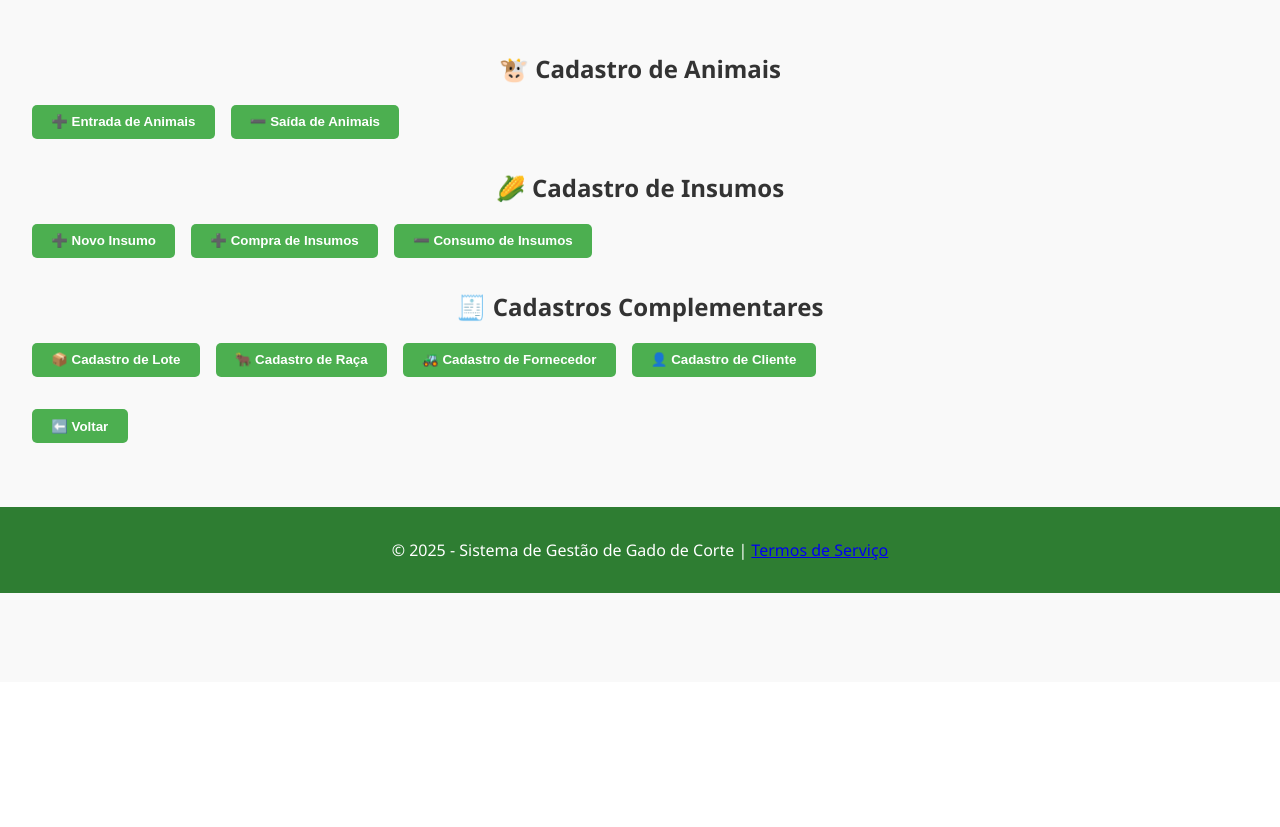
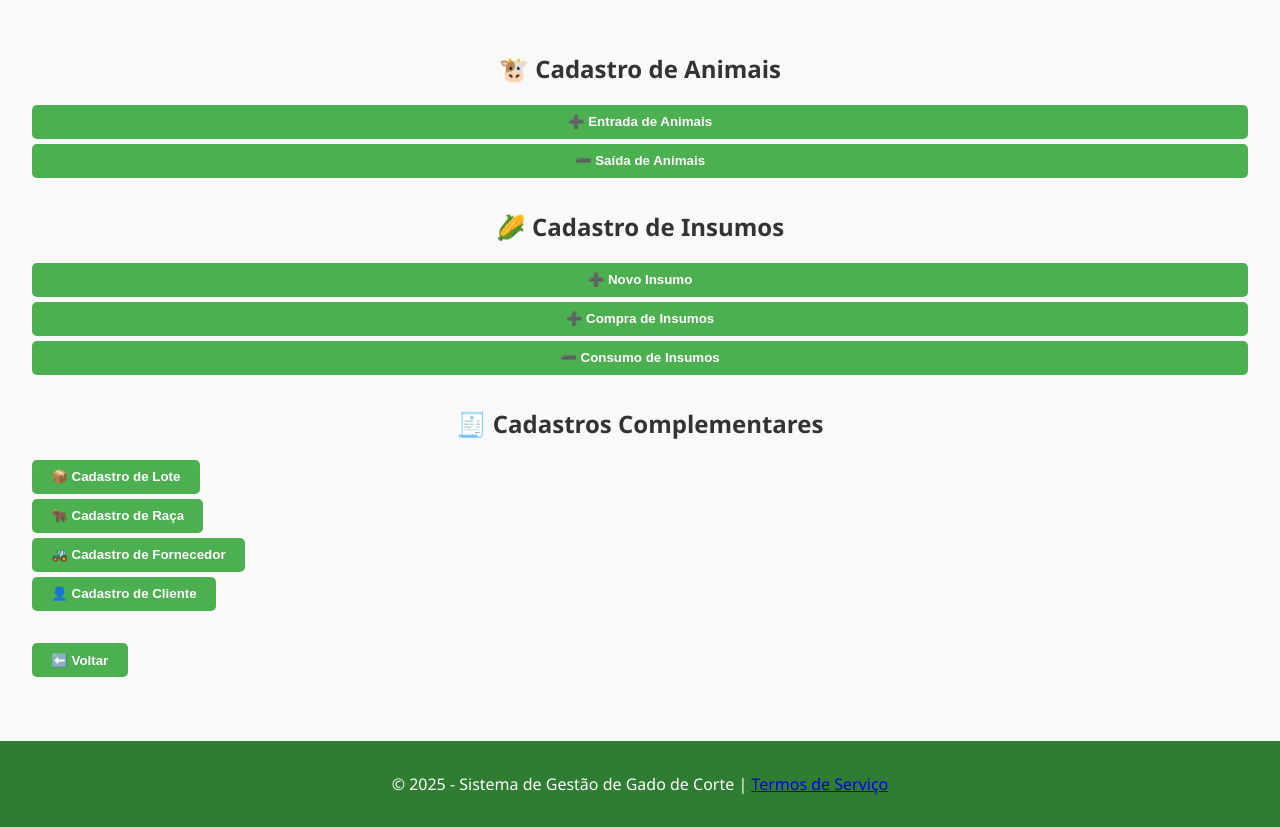
Before and after one commit to AlexC2624/registro, a Flask app: page /cadastros in a window 1280 px wide. Shown: the part 118-945 px from the top of the page. Before the commit the page ends 711 px from the top, so only its background shows below. Run offline with Flask 3, Linux system fonts and the light colour scheme.

Commit message:
ajustada a estrutura do grupo de formulários na página de cadastros para melhor organização

```diff
--- a/static/style.css
+++ b/static/style.css
@@ -92,9 +92,9 @@ button:hover {
 
 .pagina-cadastros .form-group {
     display: flex;
-    flex-wrap: wrap;
-    gap: 1rem;
-    margin-top: 1rem;
+    flex-direction: column;
+    gap: 0.3rem;
+    margin-bottom: 1rem;
 }
 
 /* Página Animal / JSON Animal */
```
